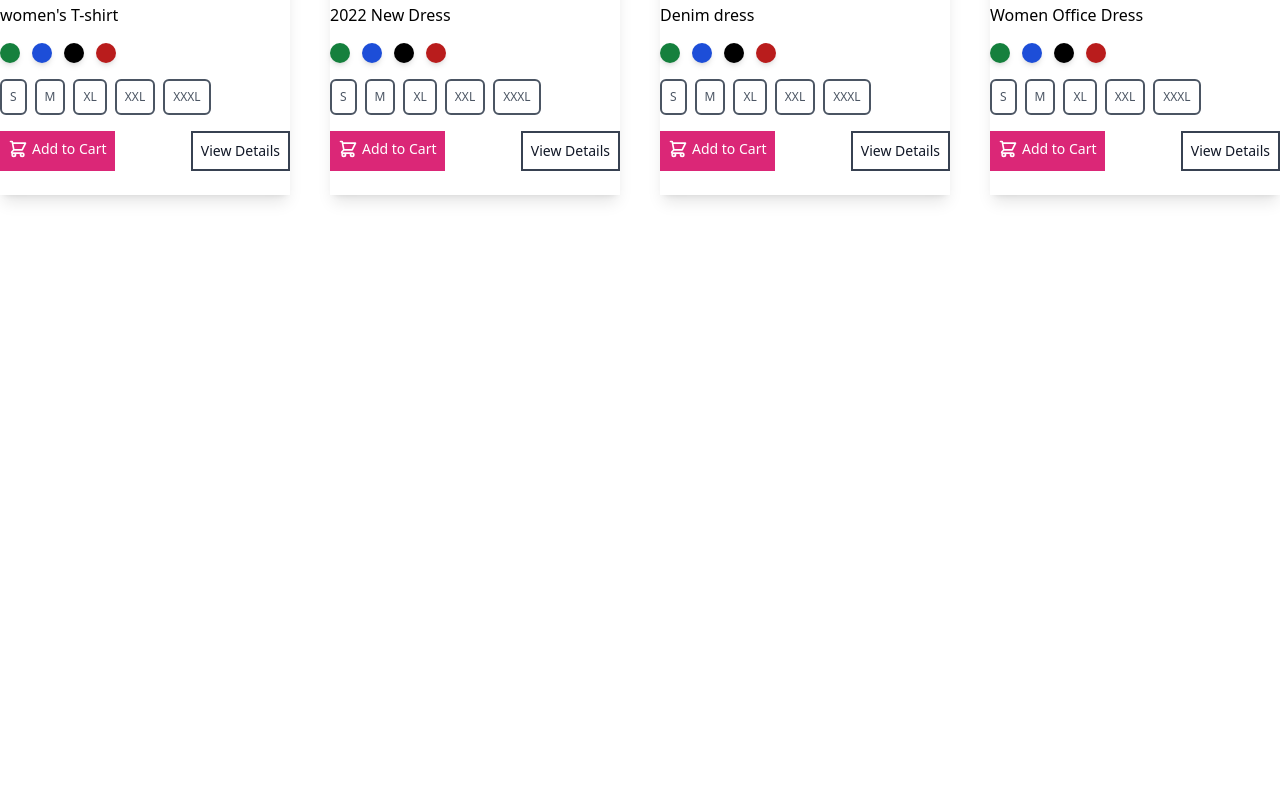
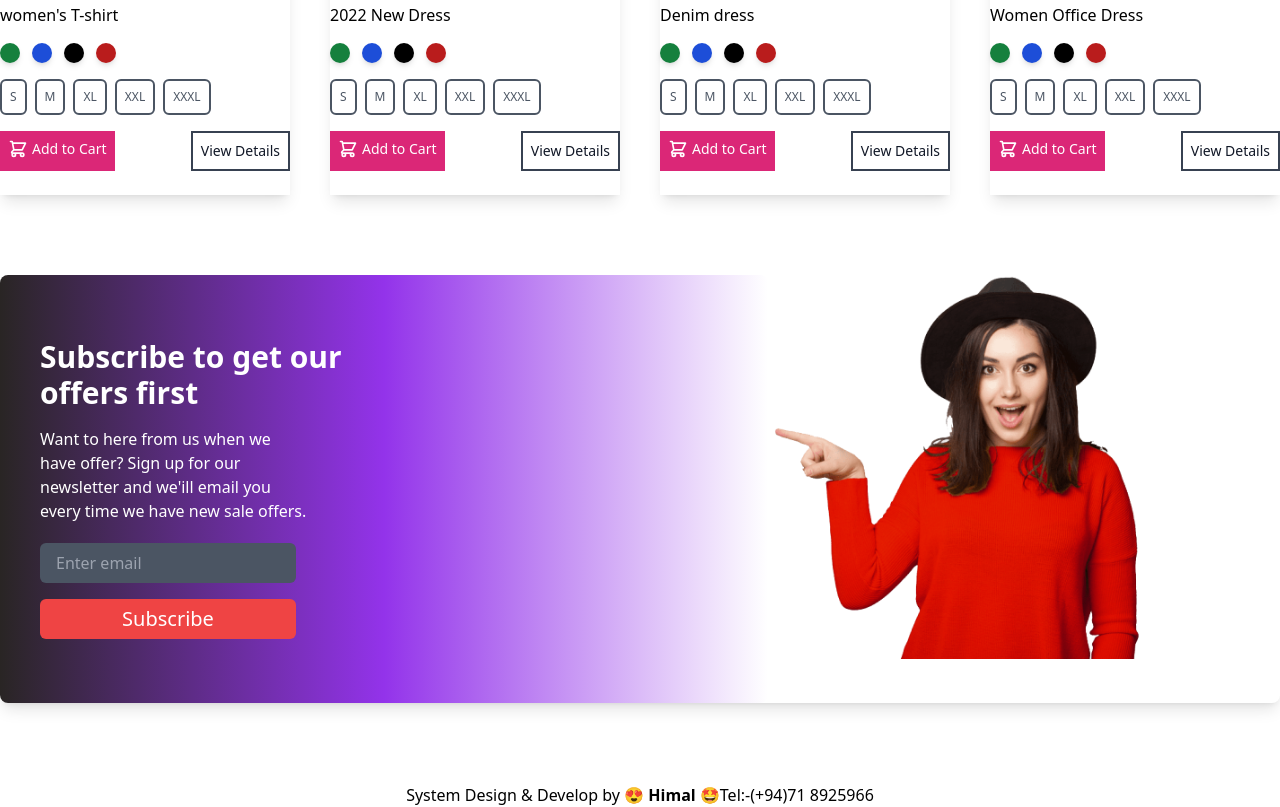
Before and after one commit to himal999/womeShop, a website: page src/index.html in a window 1280 px wide. Shown: the part 1874-2681 px from the top of the page. Before the commit the page ends 2149 px from the top, so only its background shows below. Drawn offline with Linux system fonts and the light colour scheme.

Commit message:
add newsletteer section

```diff
--- a/src/index.html
+++ b/src/index.html
@@ -257,10 +257,24 @@
                     </div>
                 </div>
             </div>
-
-
-
         </div>
+    </div>
+    <!--SUBSCRIBE SECTION-->
+    <div class="rounded-lg shadow-lg my-20  flex flex-row container mx-auto ">
+        <div class="w-3/5  rounded-lg py-16 px-10 bg-gradient-to-r from-stone-800 via-purple-600 to-transparent">
+            <h2 class="text-white text-3xl font-bold">Subscribe to get our </br>offers first</h2>
+            <p class="text-white mt-4">Want to here from us when we </br>have offer? Sign up for our</br> newsletter and we'ill email you </br>every time we have new sale offers.</p>
+            <div class="flex flex-col mt-5">
+                <input type="email" placeholder="Enter email" class="border-0 w-64 px-4 bg-gray-600 rounded-md h-10">
+                <button type="button" class="w-64 h-10 border-0 bg-red-500 rounded-md mt-4 text-white text-xl">Subscribe</button>
+            </div>
+        </div>
+        <div class="w-2/5">
+            <img src="./images/subscribe-banner.png" class="h-96">
+        </div>
+    </div>
+    <div class=" flex justify-center text-basexl">
+        <span>System Design & Develop by 😍<strong> Himal</strong> 🤩Tel:-(+94)71 8925966</span>
     </div>
 </body>
 </html>
```
Also changed, not shown: src/output.css.
